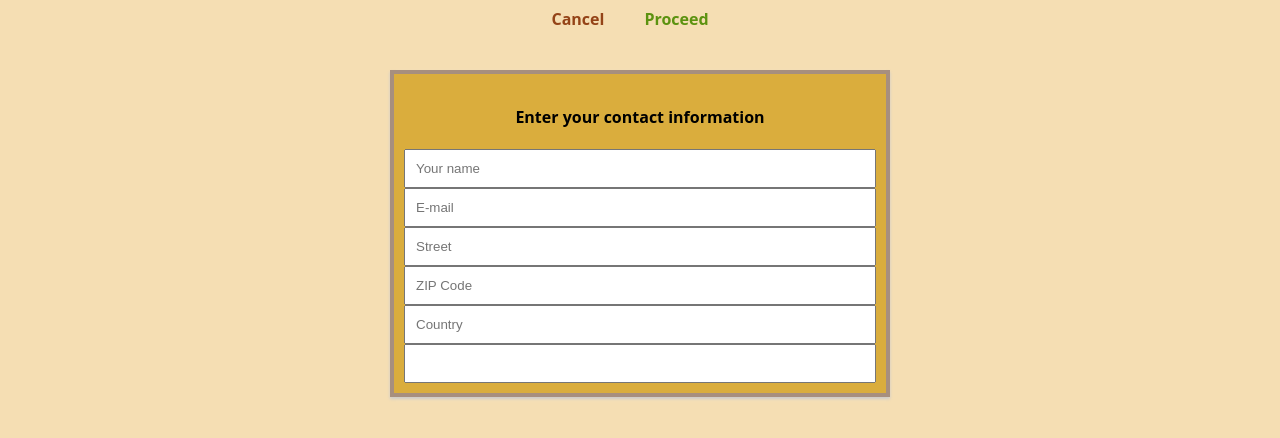
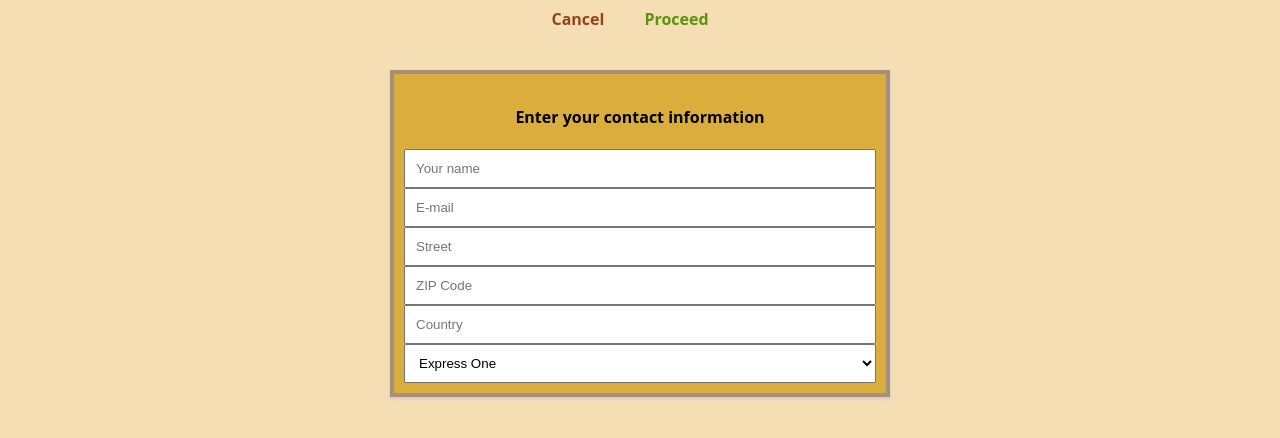
Before and after one commit to 777pretty/react-tf, a React app: page /checkout/contact-data in a window 1280 px wide. Shown: the part 448-886 px from the top of the page. Before the commit the page ends 865 px from the top, so only its background shows below. Built offline with nearby package versions, Linux system fonts and the light colour scheme; the HTML template or start-up script is replaced by a standard one.

Commit message:
Add dropdown for CondactData

```diff
--- a/src/components/UI/Input/Input.js
+++ b/src/components/UI/Input/Input.js
@@ -12,6 +12,17 @@ const input = (props) => {
         case ('textarea'):
             inputElement = <textarea className={classes.Input} {...props.elementConfig} value={props.value}/>;
             break;
+        case ('select'):
+            inputElement = (
+                <select className={classes.Input} value={props.value}>
+                    {props.elementConfig.options.map(opt => (
+                        <option key={opt.value} value={opt.value}>
+                            {opt.displayValue}
+                        </option>
+                    ))}
+                </select>
+            );
+            break;
         default:
             inputElement = <input className={classes.Input} {...props.elementConfig} value={props.value}/>;
     }
--- a/src/containers/Checkout/ContactData/ContactData.css
+++ b/src/containers/Checkout/ContactData/ContactData.css
@@ -1,5 +1,6 @@
 .ContactData {
     margin: 20px auto;
+    margin-bottom: 100px;
     width: 80%;
     text-align: center;
     box-shadow: 0 2px 3px #ccc;
--- a/src/containers/Checkout/ContactData/ContactData.js
+++ b/src/containers/Checkout/ContactData/ContactData.js
@@ -122,9 +122,7 @@ class ContactData extends Component {
         )
         if (this.state.loading) {
             form = <Spinner />
-        } else {
-            {form}
-        }
+        } else {form}
         return(
             <div className={classes.ContactData} >
                 <h4>Enter your contact information</h4>
```
